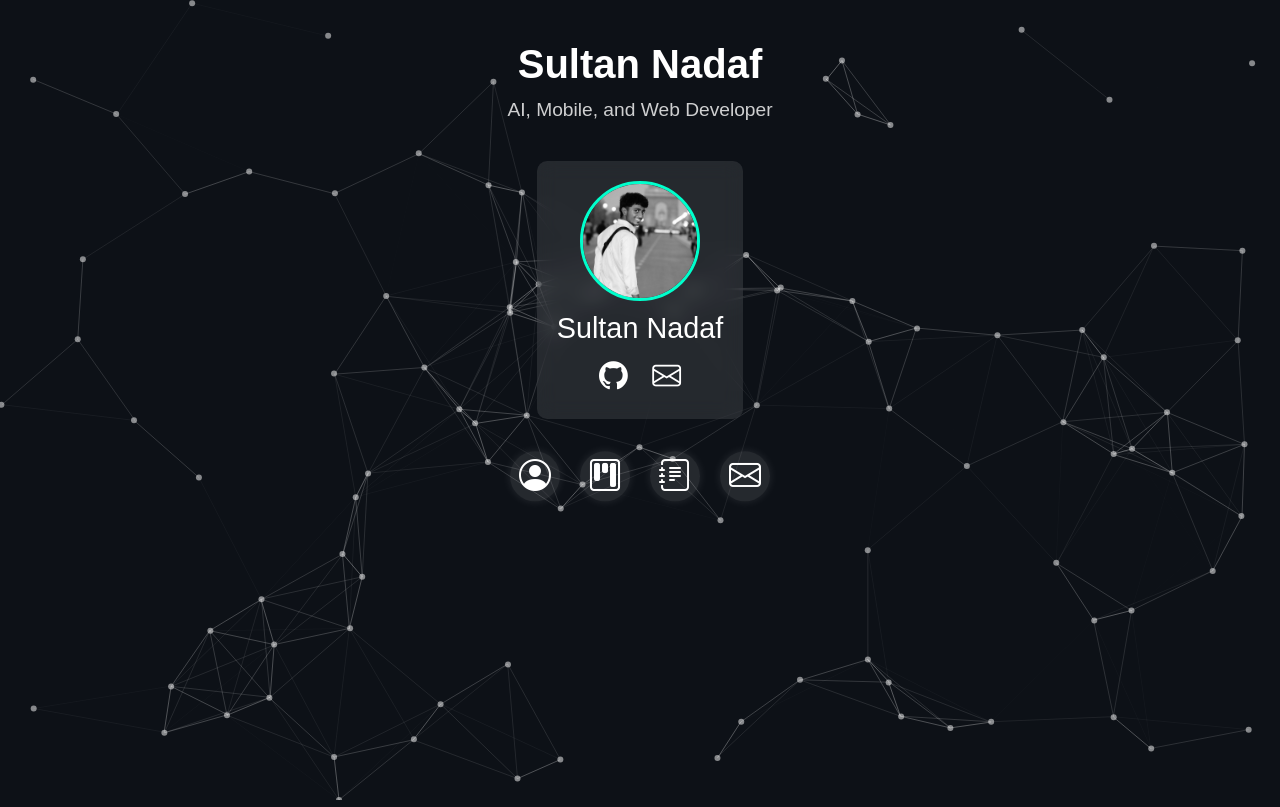
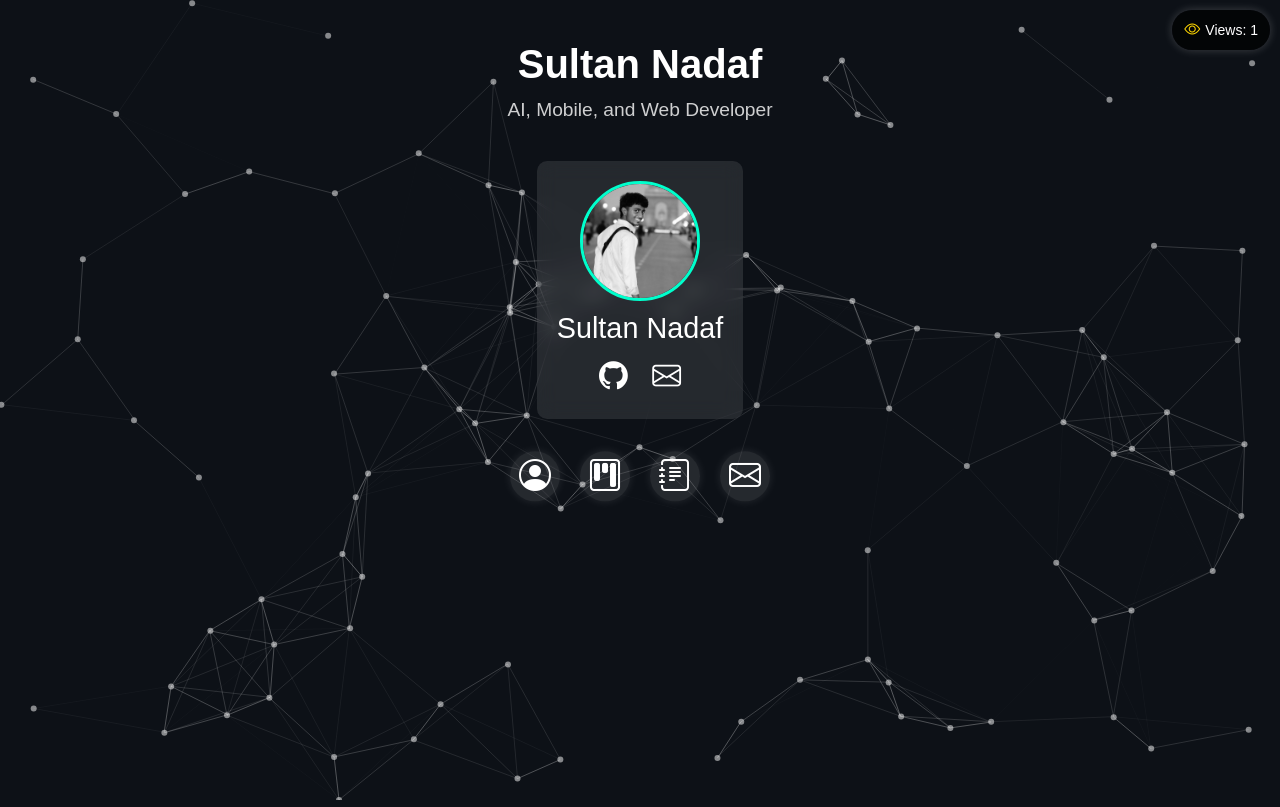
Before and after one commit to sultan645nadaf/My_Profile_website, a plain HTML site: page index.html in a window 1280 px wide. Drawn offline with nearby package versions, Linux system fonts and the light colour scheme; animation ran at ten frames a second.

Commit message:
Changes in web for views

```diff
--- a/index.html
+++ b/index.html
@@ -36,6 +36,26 @@
         .bubble:hover .bubble-text {
             opacity: 1;
             transform: translateY(0);
+        }
+
+        .view-counter-container {
+            position: absolute;
+            top: 10px;
+            right: 10px;
+            background: rgba(0, 0, 0, 0.7);
+            color: white;
+            padding: 8px 12px;
+            border-radius: 20px;
+            font-size: 14px;
+            display: flex;
+            align-items: center;
+            gap: 5px;
+            box-shadow: 0 0 10px rgba(255, 255, 255, 0.2);
+        }
+
+        .view-counter-container i {
+            font-size: 16px;
+            color: gold;
         }
     </style>
 </head>
@@ -82,10 +102,30 @@
             </div>
         </div>
 
+        <div class="view-counter-container">
+            <i class="bi bi-eye"></i>
+            <span id="view-counter">0</span>
+        </div>
     </section>
 
     <script src="js/script.js"></script>
     <script src="js/particles.js"></script>
+    <script>
+        document.addEventListener("DOMContentLoaded", function () {
+            const lastVisit = localStorage.getItem("lastVisit");
+            const currentTime = new Date().getTime();
+            const oneDay = 24 * 60 * 60 * 1000; // 24 hours in milliseconds
+
+            if (!lastVisit || (currentTime - lastVisit) > oneDay) {
+                let views = localStorage.getItem("viewCount") || 0;
+                views++;
+                localStorage.setItem("viewCount", views);
+                localStorage.setItem("lastVisit", currentTime); // Store last visit time
+            }
+
+            document.getElementById("view-counter").innerText = "Views: " + localStorage.getItem("viewCount");
+        });
+    </script>
 
 </body>
 </html>
```
